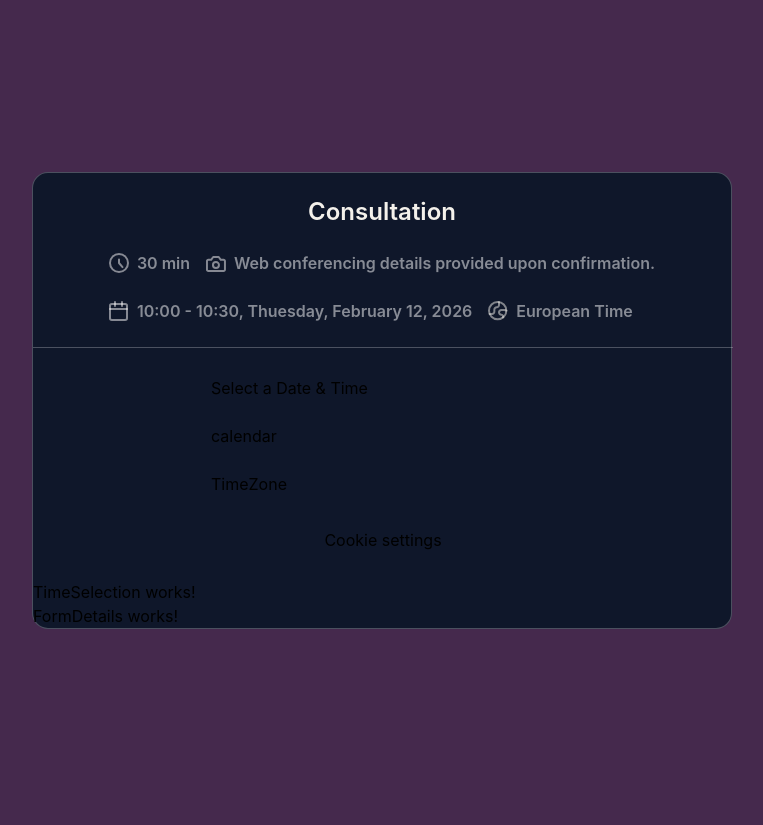
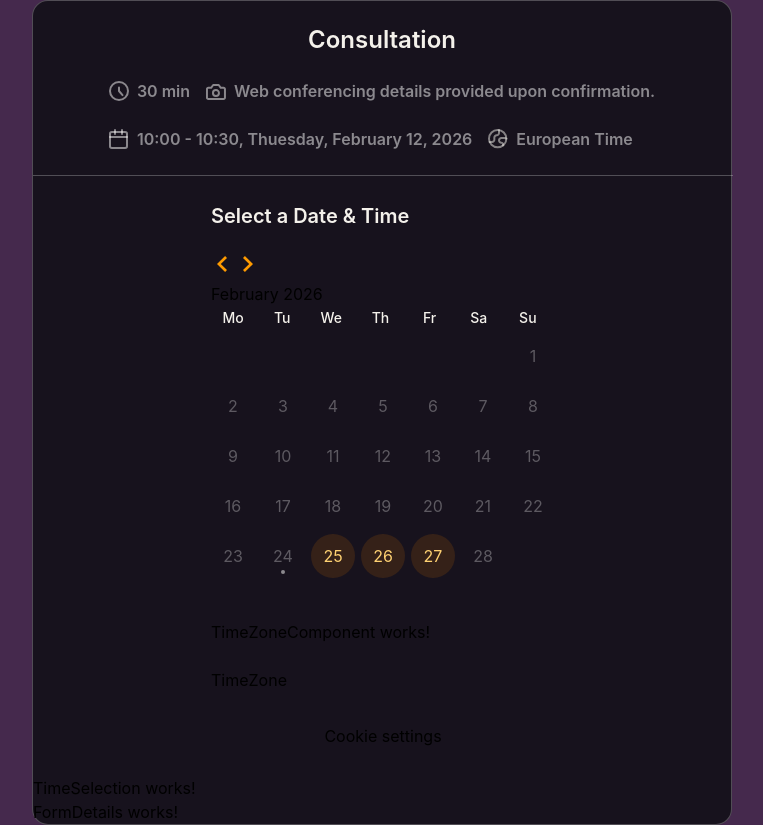
Before and after one commit to rtt2018/EmdulaTestTask, a React (Vite) app: page / in a window 1280 px wide. Shown: the whole page, without its empty margins (258-1021 px from the left). Before the commit the page ends 800 px from the top, so only its background shows below. Built offline with nearby package versions, Linux system fonts and the light colour scheme.

Commit message:
upd: calendar styles

```diff
--- a/src/App.css
+++ b/src/App.css
@@ -1,42 +1,3 @@
-/* #root {
-  max-width: 1280px;
-  margin: 0 auto;
-  padding: 2rem;
-  text-align: center;
+.fd {
+  color: #b1600933;
 }
-
-.logo {
-  height: 6em;
-  padding: 1.5em;
-  will-change: filter;
-  transition: filter 300ms;
-}
-.logo:hover {
-  filter: drop-shadow(0 0 2em #646cffaa);
-}
-.logo.react:hover {
-  filter: drop-shadow(0 0 2em #61dafbaa);
-}
-
-@keyframes logo-spin {
-  from {
-    transform: rotate(0deg);
-  }
-  to {
-    transform: rotate(360deg);
-  }
-}
-
-@media (prefers-reduced-motion: no-preference) {
-  a:nth-of-type(2) .logo {
-    animation: logo-spin infinite 20s linear;
-  }
-}
-
-.card {
-  padding: 2em;
-}
-
-.read-the-docs {
-  color: #888;
-} */
--- a/src/components/Calendar/Calendar.jsx
+++ b/src/components/Calendar/Calendar.jsx
@@ -1,9 +1,15 @@
+import DatePickerComponent from "../DatePickerComponent/DatePickerComponent";
+import TimeZoneComponent from "../TimeZoneComponent/TimeZoneComponent";
+
 export default function Calendar() {
   return (
     <div className="flex flex-col items-center justify-start gap-8 border-t border-white/25 p-7 w-[700px]">
       <div className="flex flex-col items-start justify-start gap-6 w-[344px]">
-        <h4>Select a Date & Time</h4>
-        <div>calendar</div>
+        <h4 className="font-primary font-semibold text-[20px] leading-[1.2] text-[#f4f1eb]">
+          Select a Date & Time
+        </h4>
+        <DatePickerComponent />
+        <TimeZoneComponent />
         <div>TimeZone</div>
       </div>
       <div>Cookie settings</div>
--- /dev/null
+++ b/src/components/DatePickerComponent/DatePickerComponent.jsx
@@ -0,0 +1,81 @@
+import { useState } from "react";
+import { DayPicker } from "react-day-picker";
+// import "react-day-picker/style.css";
+
+function CustomCaption({ date, onMonthChange }) {
+  const month = date.toLocaleString("uk-UA", {
+    month: "long",
+    year: "numeric",
+  });
+
+  return (
+    <div className="flex items-center justify-between px-2 py-1">
+      <button
+        className="text-[#f4f1eb] font-inter font-normal text-base"
+        onClick={() =>
+          onMonthChange(new Date(date.getFullYear(), date.getMonth() - 1, 1))
+        }
+      >
+        <svg width="9" height="15">
+          <use href="/icon-sprite.svg#arrow"></use>
+        </svg>
+      </button>
+      <span className="text-[#f4f1eb] font-inter font-normal text-base leading-6">
+        {month}
+      </span>
+
+      <button
+        className="text-[#f4f1eb] font-inter font-normal text-base"
+        onClick={() =>
+          onMonthChange(new Date(date.getFullYear(), date.getMonth() + 1, 1))
+        }
+      >
+        <svg width="9" height="15">
+          <use href="/icon-sprite.svg#arrow"></use>
+        </svg>
+      </button>
+    </div>
+  );
+}
+
+// Модифікатори
+export default function DatePickerComponent() {
+  const [selected, setSelected] = useState();
+  return (
+    <DayPicker
+      className="bg-transparent"
+      animate
+      mode="single"
+      weekStartsOn={1}
+      selected={selected}
+      onSelect={setSelected}
+      disabled={[{ dayOfWeek: [0, 6] }, { before: new Date() }]}
+      formatWeekday={(day) =>
+        day.toLocaleDateString("en-US", { weekday: "short" })
+      }
+      modifiers={{
+        today: new Date(),
+        disabled: [{ dayOfWeek: [0, 6] }, { before: new Date() }, new Date()],
+      }}
+      modifiersClassNames={{
+        disabled: "bg-transparent text-white/30 pointer-events-none",
+        today:
+          "relative after:absolute after:bottom-1 after:left-1/2 after:-translate-x-1/2 after:w-1 after:h-1 after:rounded-full after:bg-white/50",
+      }}
+      classNames={{
+        root: "w-[344px] h-[344px] rounded-lg",
+        month: "w-full h-full", // без flex
+        weekdays: "grid grid-cols-7 mb-1 text-center text-[#f4f1eb]",
+        week: "flex gap-[6px]",
+        weeks: "flex gap-[6px] flex-col text-[#fed172]",
+        weekday:
+          "w-11 h-6 flex items-center justify-center font-inter font-medium text-sm text-[#f4f1eb]",
+        chevron: "fill-amber-500",
+
+        day: "pointer-events-auto bg-[#b1600933] rounded-[100px] w-11 h-11 flex items-center justify-center font-primary font-normal text-base leading-6 text-center relative ",
+        selected:
+          "bg-[#fed172] text-[#a86415] font-inter font-semibold text-base leading-6 flex items-center justify-center w-11 h-11 rounded-[100px]",
+      }}
+    />
+  );
+}
--- a/src/components/Shedule/Shedule.jsx
+++ b/src/components/Shedule/Shedule.jsx
@@ -4,7 +4,7 @@ import TimeSelection from "../TimeSelection/TimeSelection";
 import FormDetails from "../FormDetails/FormDetails";
 export default function Shedule() {
   return (
-    <div className="bg-[#0f172a] border border-[rgba(253,252,252,0.25)] rounded-2xl w-[700px]">
+    <div className="bg-[#17121d] border border-[rgba(253,252,252,0.25)] rounded-2xl w-[700px]">
       <Head />
       <Calendar />
       <TimeSelection />
--- /dev/null
+++ b/src/components/TimeZoneComponent/TimeZoneComponent.jsx
@@ -0,0 +1,3 @@
+export default function TimeZoneComponent() {
+  return <div className="">TimeZoneComponent works!</div>;
+}
```
Also changed, not shown: src/index.css (+0 -68 lines), public/icon-sprite.svg.
